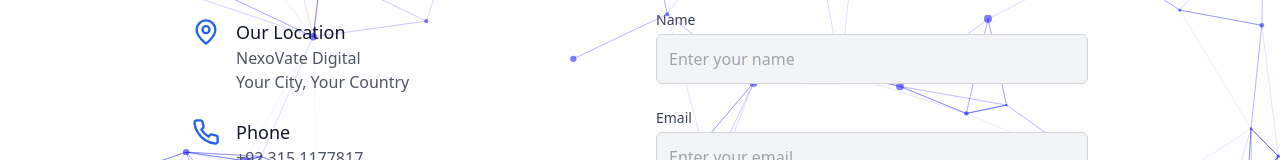
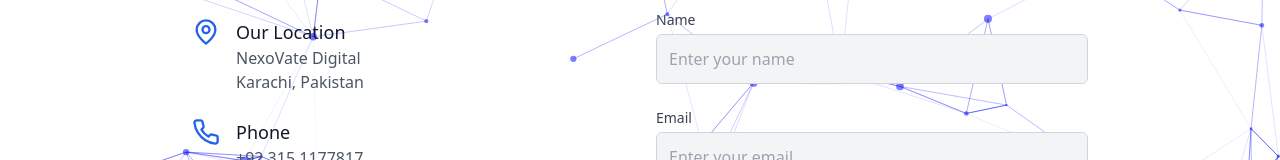
Before and after one commit to Muhammadd-01/NexoVate-Digital, a React (Vite) app: page /contact in a window 1280 px wide. Shown: the part 454-614 px from the top of the page. Built offline with nearby package versions, Linux system fonts and the light colour scheme.

Commit message:
Nexovate Digital

```diff
--- a/src/pages/Contact.jsx
+++ b/src/pages/Contact.jsx
@@ -9,7 +9,7 @@ const contactInfo = [
   {
     icon: MapPin,
     title: "Our Location",
-    details: ["NexoVate Digital", "Your City, Your Country"],
+    details: ["NexoVate Digital", "Karachi, Pakistan"],
   },
   {
     icon: Phone,
@@ -135,7 +135,7 @@ export default function Contact() {
                     animate={{ opacity: 1, y: 0 }}
                     exit={{ opacity: 0, y: -20 }}
                     transition={{ duration: 0.5 }}
-                    className="bg-green-500 text-white px-4 py-2 rounded-md text-center shadow-md hover:blur-sm hover:opacity-0 transition-opacity duration-1000"
+                    className="bg-blue-500 text-white px-4 py-2 rounded-md text-center shadow-md hover:blur-sm hover:opacity-0 transition-opacity duration-1000"
                   >
                     ✅ Message sent successfully!
                   </motion.div>
```
